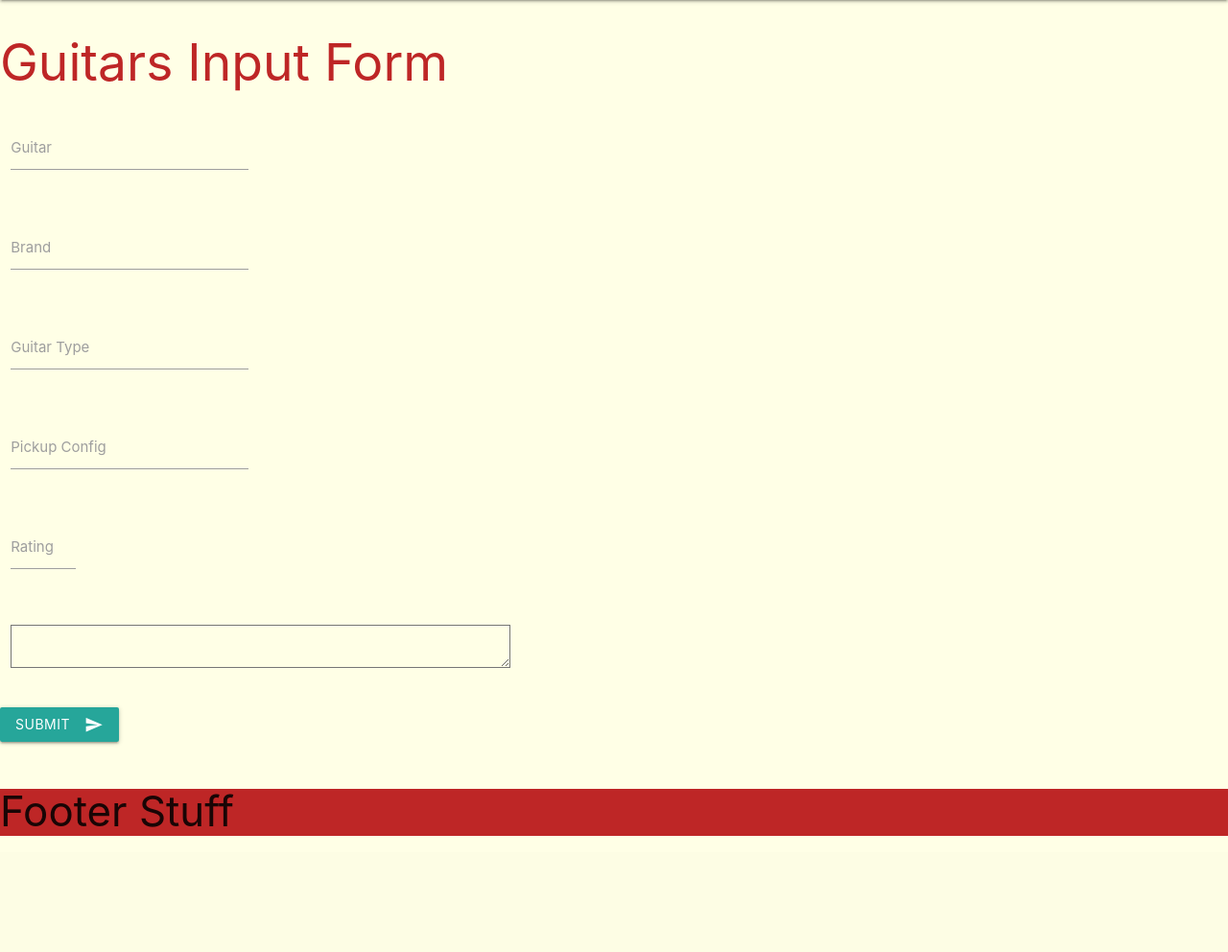
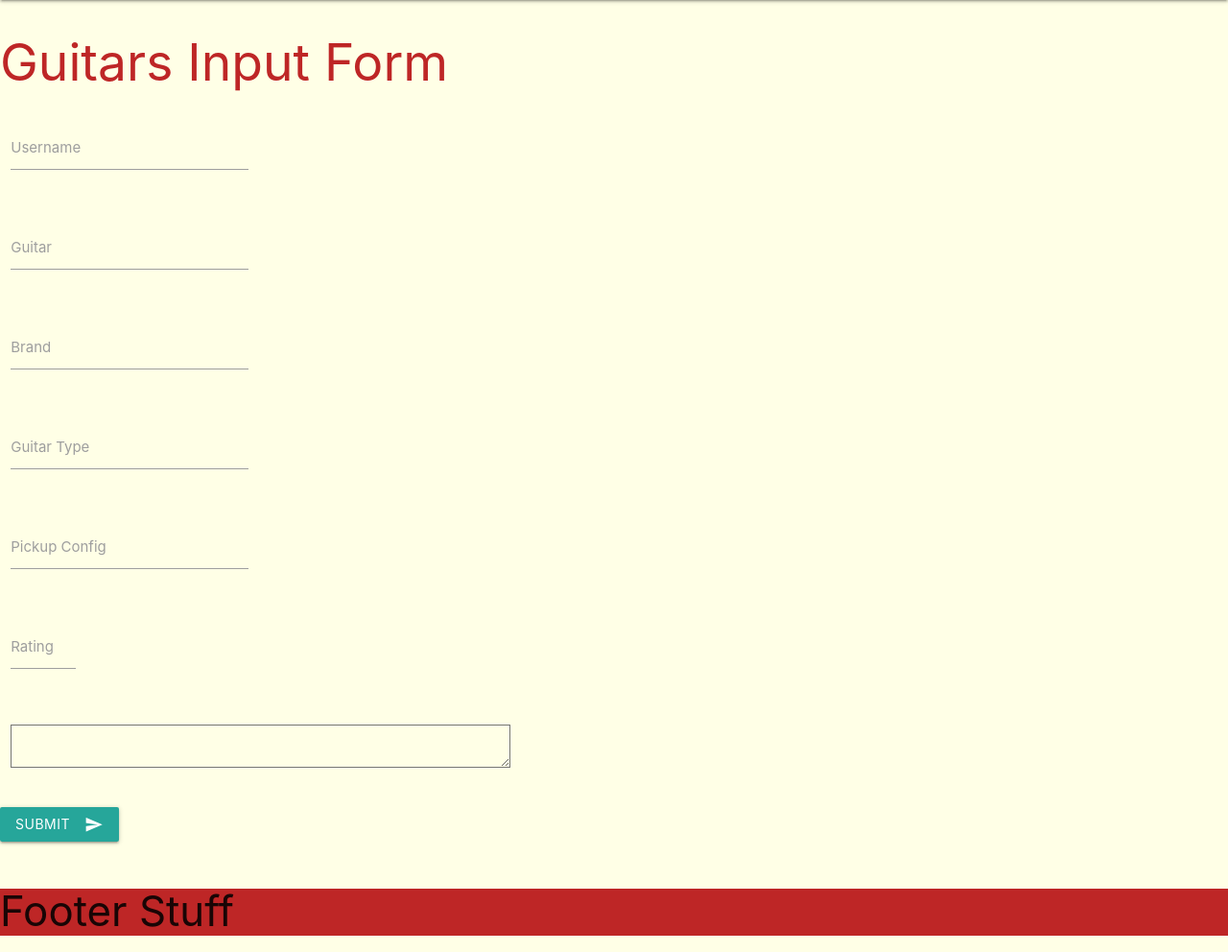
Before and after one commit to Echoic88/guitar-rev, a Flask app: page /guitars_form in a window 1280 px wide. Shown: the part 64-1056 px from the top of the page at 96% size. Before the commit the page ends 935 px from the top, so only its background shows below. Run offline with Flask 2, Linux system fonts and the light colour scheme; some libraries are stand-ins or nearby versions.

Commit message:
Add Username to guitar form On submit: username will update users collection, other form data updates guitars collection

```diff
--- a/app.py
+++ b/app.py
@@ -2,6 +2,7 @@ import os
 from flask import Flask, render_template, redirect, url_for, request
 from flask_pymongo import PyMongo
 from bson.objectid import ObjectId
+import copy
 
 app = Flask(__name__)
 app.config["MONGODB_NAME"] = "guitarReview"
@@ -43,7 +44,18 @@ def input_guitar():
     DB entry in guitars collection
     """
     guitars=mongo.db.guitars
-    guitars.insert_one(request.form.to_dict())
+    users=mongo.db.users
+    form_output=request.form.to_dict()
+    guitar_data=copy.copy(form_output)
+    user=guitar_data.pop("user_name")
+    new_user={"username":user}
+
+    print(form_output)
+    print(new_user)
+    print(guitar_data)
+
+    guitars.insert_one(guitar_data)
+    users.insert_one(new_user)
     return render_template("guitars.html")
 
 
@@ -52,15 +64,17 @@ def poll():
     """
     Navigate to Poll page to vote on exciting guitar
     """
-    mongo.db.poll_results
-    return render_template("poll.html", poll_results=mongo.db.poll_results)
+    results=mongo.db.poll_results.find_one({"_id": ObjectId("5da6df251c9d4400001daf58")})
+    return render_template("poll.html", results=results)
 
-@app.route("/submit_vote")
+
+@app.route("/submit_vote", methods=["POST"])
 def submit_vote():
     """
     Add vote results to poll results in DB
     """
     vote=request.form("vote")
 
+
 if __name__ == "__main__":
     app.run(host=os.getenv("IP"), port=(os.getenv("PORT")), debug=True)
--- a/templates/guitars-form.html
+++ b/templates/guitars-form.html
@@ -7,32 +7,38 @@
     <form class="col s12" action="{{ url_for('input_guitar') }}" method="POST">
         <div class="row">
             <div class="input-field col">
-                <input name="gtr_name" id="gtr_name" type="text" class="validate">
+                <input name="user_name" id="user_name" type="text" autocomplete="false">
+                <label for="user_name">Username</label>
+            </div>
+        </div>
+        <div class="row">
+            <div class="input-field col">
+                <input name="gtr_name" id="gtr_name" type="text" autocomplete="false">
                 <label for="gtr_name">Guitar</label>
             </div>
         </div>
         <div class="row">
             <div class="input-field col">
-                <input name="brand" id="brand" type="text" class="validate">
+                <input name="brand" id="brand" type="text" class="validate" autocomplete="false">
                 <label for="brand">Brand</label>
             </div>
         </div>
         <div class="row">
             <div class="input-field col">
-                <input name="gtr_type" id="gtr_type" type="text" class="validate">
+                <input name="gtr_type" id="gtr_type" type="text" class="validate" autocomplete="false">
                 <label for="gtr_type">Guitar Type</label>
             </div>
         </div>
         <div class="row">
             <div class="input-field col">
-                <input name="pickup_config" id="pickup_config" type="text" class="validate">
+                <input name="pickup_config" id="pickup_config" type="text" class="validate" autocomplete="false">
                 <label for="pickup_config">Pickup Config</label>
             </div>
         </div>
         <div class="row">
             <div class="input-field col">
-                <input id="email" class="validate" type="number" max="5" min="0">
-                <label for="email">Rating</label>
+                <input name="rating" id="rating" class="validate" type="number" min="0" max="5">
+                <label for="rating">Rating</label>
             </div>
         </div>
         <div class="row">
@@ -41,7 +47,7 @@
             </div>
         </div>
         <div class="row">
-            <button class="btn waves-effect waves-light" type="submit" name="action">Submit
+            <button class="btn waves-effect waves-light" type="submit">Submit
                 <i class="material-icons right">send</i>
             </button>
         </div>
```
